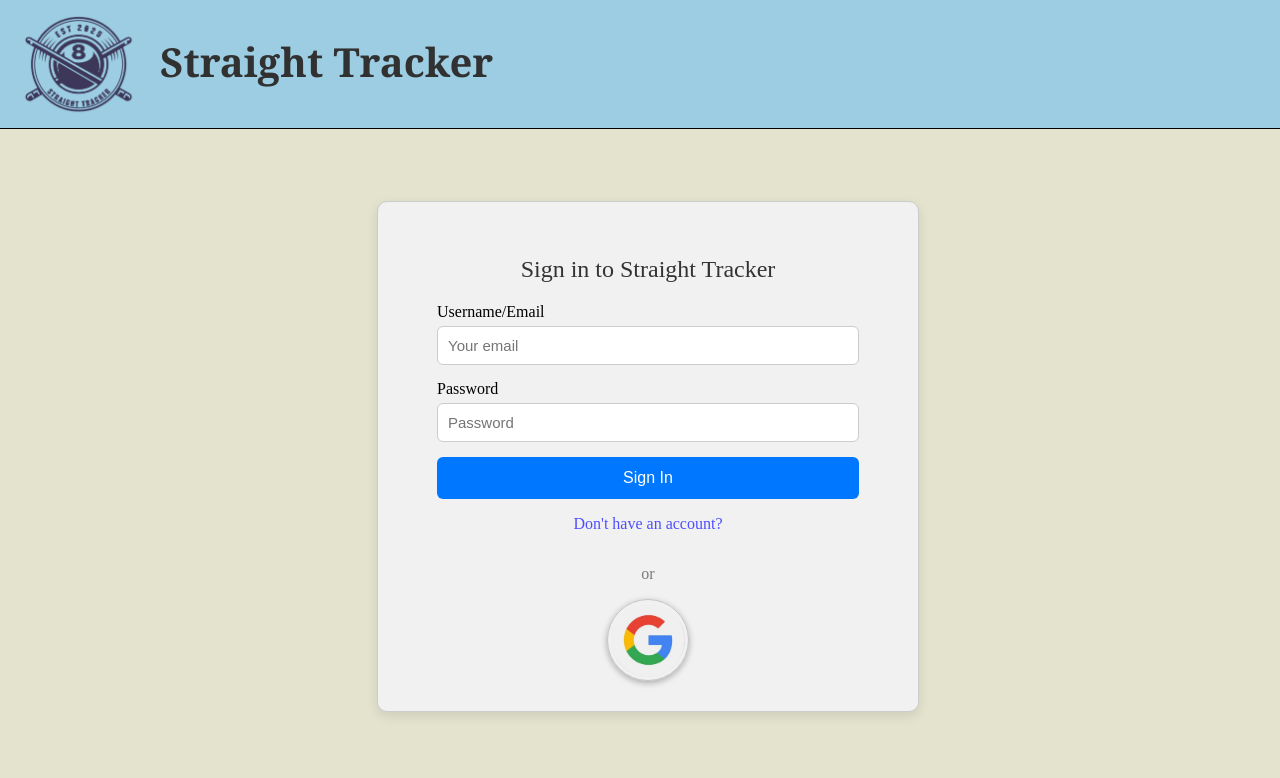
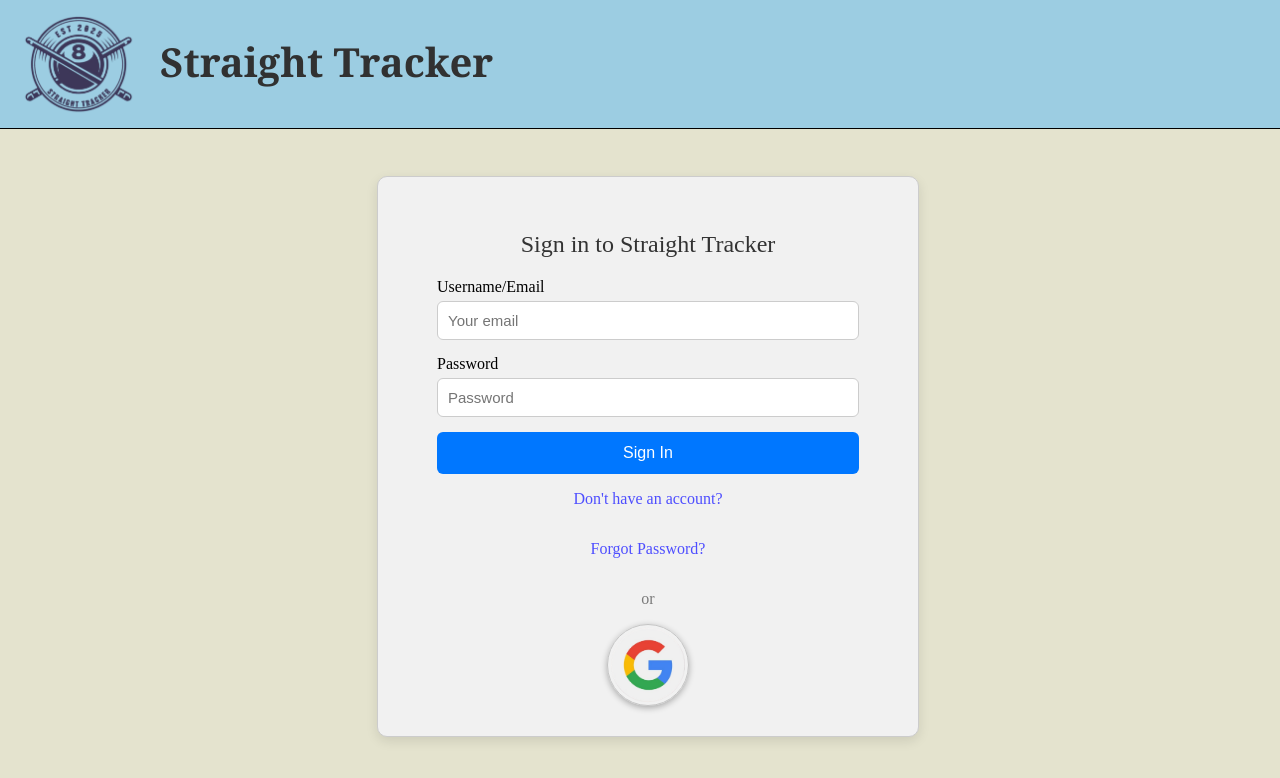
Before and after one commit to Jasark0/straight-tracker, a Next.js app in the folder straight-tracker/: page /signin in a window 1280 px wide. Shown: the top 778 px of the page. Built offline with nearby package versions, Linux system fonts and the light colour scheme; no server answers.

Commit message:
quick fix, forgotPassword text on SignUpPage now

```diff
--- a/straight-tracker/src/app/(auth)/signin/page.tsx
+++ b/straight-tracker/src/app/(auth)/signin/page.tsx
@@ -95,6 +95,10 @@ const Signin: React.FC = () => {
         router.push('/signup');
     }
 
+        const forgotPasswordPage = () => {
+        router.push('/forgotpassword');
+    }
+
     return (
         <div className="page-box">
             <Header />
@@ -127,6 +131,9 @@ const Signin: React.FC = () => {
                 <p className="already-text-css" onClick={signUpPage}>
                     Don't have an account?
                 </p>
+                <p className="already-text-css" onClick={forgotPasswordPage}>
+                    Forgot Password?
+                </p>
                 <p className="or-css">
                     or
                 </p>
```
